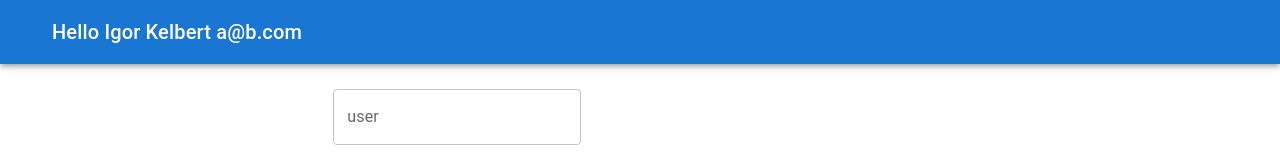
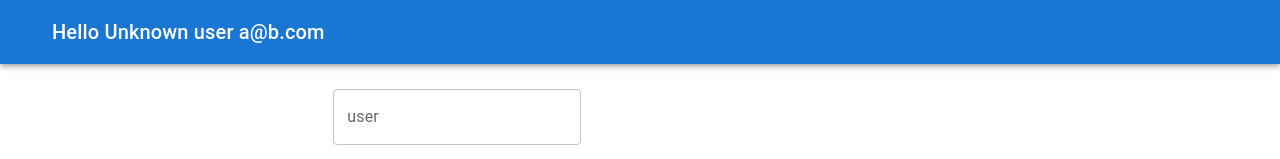
Before and after one commit to IgorKelbert/react-coursr, a React (Create React App) app: page / in a window 1280 px wide. Shown: the top 159 px of the page. Built offline with nearby package versions, Linux system fonts and the light colour scheme.

Commit message:
redux middle of the day

```diff
--- a/package.json
+++ b/package.json
@@ -6,6 +6,7 @@
     "@emotion/react": "^11.7.0",
     "@emotion/styled": "^11.6.0",
     "@mui/material": "^5.2.3",
+    "@reduxjs/toolkit": "^1.7.1",
     "@testing-library/jest-dom": "^5.16.1",
     "@testing-library/react": "^11.2.7",
     "@testing-library/user-event": "^12.8.3",
@@ -13,8 +14,11 @@
     "react": "^17.0.2",
     "react-dom": "^17.0.2",
     "react-query": "^3.34.5",
+    "react-redux": "^7.2.6",
     "react-router-dom": "^6.2.1",
     "react-scripts": "4.0.3",
+    "redux": "^4.1.2",
+    "redux-toolkit": "^1.1.2",
     "web-vitals": "^1.1.2"
   },
   "scripts": {
--- a/src/Components/Login/Header.js
+++ b/src/Components/Login/Header.js
@@ -4,9 +4,14 @@ import Toolbar from '@mui/material/Toolbar';
 import Typography from '@mui/material/Typography';
 import IconButton from '@mui/material/IconButton';
 import Button from '@mui/material/Button';
+import { useSelector } from 'react-redux'
 
 const Header = ({ user }) =>
 {
+    const userx = useSelector((state)=>{
+        return state.user;
+    }
+    );
     return (
         <AppBar position="static">
         <Toolbar >
@@ -19,7 +24,7 @@ const Header = ({ user }) =>
             >
             </IconButton>
             <Typography variant="h6" component="div" sx={{ flexGrow: 1 }}>
-                Hello {user.firstName} {user.lastName} {user.email}
+                Hello {userx.firstName} {userx.lastName} {user.email}
             </Typography>
         </Toolbar>
       </AppBar>
--- a/src/Hooks/useServerFetch.js
+++ b/src/Hooks/useServerFetch.js
@@ -10,7 +10,7 @@ const useServerFetch = () =>{
         };
         return fetch(url, requestOptions)
         .then((response) => {
-            if(response.status = '401')
+            if(response.status == '401')
                 throw "Not Authorized";
             return response.json();
             })
--- a/src/index.js
+++ b/src/index.js
@@ -3,10 +3,14 @@ import ReactDOM from 'react-dom';
 import './index.css';
 import App from './App';
 import reportWebVitals from './reportWebVitals';
+import { Provider } from 'react-redux'
+import { store } from './redux/Store'
 
 ReactDOM.render(
   <React.StrictMode>
-    <App />
+    <Provider store = {store}>
+        <App />
+    </Provider>
   </React.StrictMode>,
   document.getElementById('root')
 );
--- /dev/null
+++ b/src/redux/Store.js
@@ -0,0 +1,8 @@
+import { configureStore } from '@reduxjs/toolkit'
+
+export const store = configureStore({
+    reducer: (previouseValue) =>previouseValue,
+    preloadedState: {
+        user : {firstName : "Unknown", lastName : "user"}
+    }
+})
```
Also changed, not shown: 1 other file (tests, documents, lock files or other folders).
